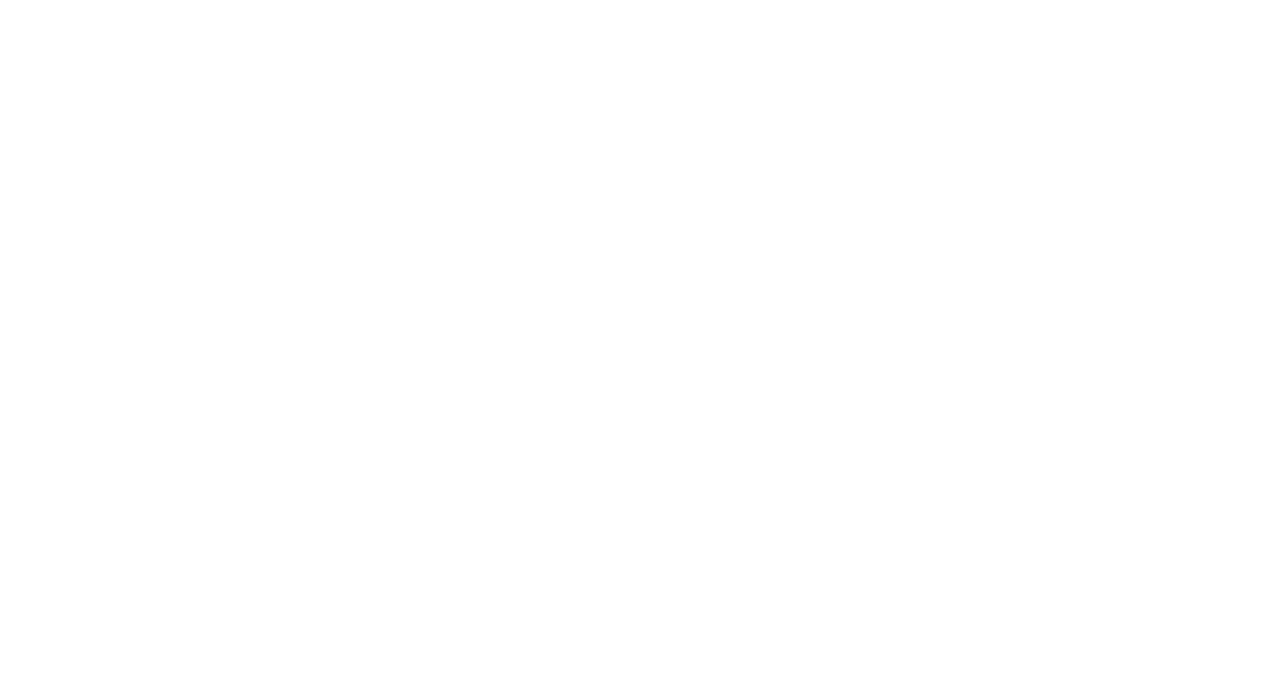
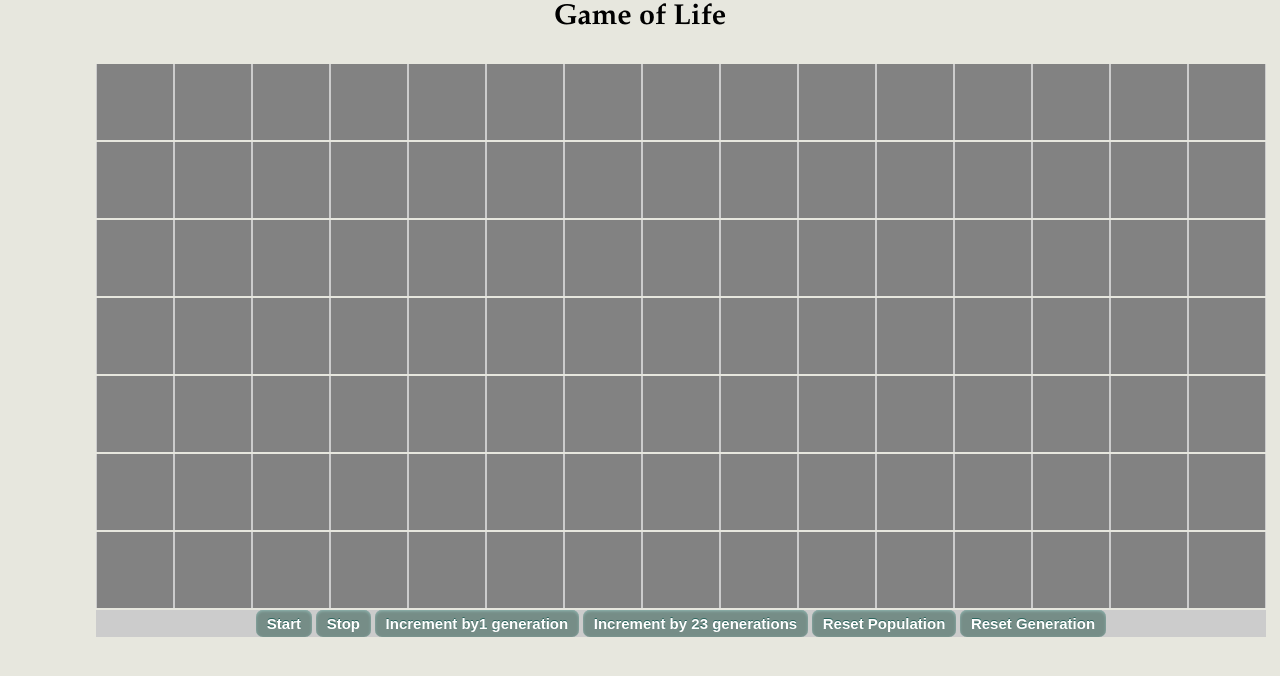
Before and after one commit to ayshasherin94/GameofLife, a plain HTML site: page gameoflife.html in a window 1280 px wide. Drawn offline with Linux system fonts and the light colour scheme.

Commit message:
grid layout

```diff
--- a/gameoflife.html
+++ b/gameoflife.html
@@ -2,24 +2,142 @@
 	<head>
 		<title>Game of life</title>
 	</head>
+	<link rel="stylesheet" type="text/css" href="style.css">
 	</head>
 	<script>
 
-	//size of gird
-	var gridwidth = 1;
-	// 2D array
-	function twoDarray(rows){
-	var element = [];
-	for (var i=0; i<rows; i++){
-	element[i] = [];
-		}
-		return element;
-	}
-	//create the table
-	var theTable = twoDarray(gridwidth);
 	</script>
 
 	<body>
+	<div align = "center">
+	<p class="serif">Game of Life<p>
+	<div class="wrapper">
+	     <div class="left1"></div>
+	     <div class="left2"></div>
+	     <div class="left3"></div>
+	     <div class="left4"></div>
+	     <div class="left5"></div>
+	     <div class="left6"></div>
+	     <div class="left7"></div>
+	     <div class="left8"></div>
+	     <div class="left9"></div>
+	     <div class="left10"></div>
+	     <div class="left11"></div>
+	     <div class="left12"></div>
+	     <div class="left13"></div>
+	     <div class="left14"></div>
+	     <div class="left15"></div>
+	 </div>
+	<div class="wrapper">
+	     <div class="left1"></div>
+	     <div class="left2"></div>
+	     <div class="left3"></div>
+	     <div class="left4"></div>
+	     <div class="left5"></div>
+	     <div class="left6"></div>
+	     <div class="left7"></div>
+	     <div class="left8"></div>
+	     <div class="left9"></div>
+	     <div class="left10"></div>
+	     <div class="left11"></div>
+	     <div class="left12"></div>
+	     <div class="left13"></div>
+	     <div class="left14"></div>
+	     <div class="left15"></div>
+	 </div>
+	<div class="wrapper">
+	     <div class="left1"></div>
+	     <div class="left2"></div>
+	     <div class="left3"></div>
+	     <div class="left4"></div>
+	     <div class="left5"></div>
+	     <div class="left6"></div>
+	     <div class="left7"></div>
+	     <div class="left8"></div>
+	     <div class="left9"></div>
+	     <div class="left10"></div>
+	     <div class="left11"></div>
+	     <div class="left12"></div>
+	     <div class="left13"></div>
+	     <div class="left14"></div>
+	     <div class="left15"></div>
+	 </div>
+	<div class="wrapper">
+	     <div class="left1"></div>
+	     <div class="left2"></div>
+	     <div class="left3"></div>
+	     <div class="left4"></div>
+	     <div class="left5"></div>
+	     <div class="left6"></div>
+	     <div class="left7"></div>
+	     <div class="left8"></div>
+	     <div class="left9"></div>
+	     <div class="left10"></div>
+	     <div class="left11"></div>
+	     <div class="left12"></div>
+	     <div class="left13"></div>
+	     <div class="left14"></div>
+	     <div class="left15"></div>
+	 </div>
+	<div class="wrapper">
+	     <div class="left1"></div>
+	     <div class="left2"></div>
+	     <div class="left3"></div>
+	     <div class="left4"></div>
+	     <div class="left5"></div>
+	     <div class="left6"></div>
+	     <div class="left7"></div>
+	     <div class="left8"></div>
+	     <div class="left9"></div>
+	     <div class="left10"></div>
+	     <div class="left11"></div>
+	     <div class="left12"></div>
+	     <div class="left13"></div>
+	     <div class="left14"></div>
+	     <div class="left15"></div>
+	 </div>
+	<div class="wrapper">
+	     <div class="left1"></div>
+	     <div class="left2"></div>
+	     <div class="left3"></div>
+	     <div class="left4"></div>
+	     <div class="left5"></div>
+	     <div class="left6"></div>
+	     <div class="left7"></div>
+	     <div class="left8"></div>
+	     <div class="left9"></div>
+	     <div class="left10"></div>
+	     <div class="left11"></div>
+	     <div class="left12"></div>
+	     <div class="left13"></div>
+	     <div class="left14"></div>
+	     <div class="left15"></div>
+	 </div>
+	<div class="wrapper">
+	     <div class="left1"></div>
+	     <div class="left2"></div>
+	     <div class="left3"></div>
+	     <div class="left4"></div>
+	     <div class="left5"></div>
+	     <div class="left6"></div>
+	     <div class="left7"></div>
+	     <div class="left8"></div>
+	     <div class="left9"></div>
+	     <div class="left10"></div>
+	     <div class="left11"></div>
+	     <div class="left12"></div>
+	     <div class="left13"></div>
+	     <div class="left14"></div>
+	     <div class="left15"></div>
+	 </div>
+<div class="wrapper">
+<a href="#" class="myButton">Start</a>
+<a href="#" class="myButton">Stop</a>
+<a href="#" class="myButton">Increment by1 generation</a>
+<a href="#" class="myButton">Increment by 23 generations</a>
+<a href="#" class="myButton">Reset Population</a>
+<a href="#" class="myButton">Reset Generation</a>
+</div>
+</div>
 	</body>
-
 	</html>
--- /dev/null
+++ b/style.css
@@ -0,0 +1,198 @@
+.wrapper{
+   position: relative;
+   float: left;
+   left: 96px;
+   width: 1170px;
+   margin-bottom: 2px;
+   background-color: #cccccc
+}
+.left1{
+   position: relative;
+   float: left;
+   left: 1px;
+   width: 76px;
+   height: 76px;
+   background-color: #828282
+}
+.left2{
+   position: relative;
+   float: left;
+   left: 3px;
+   width: 76px;
+   height: 76px;
+   background-color: #828282
+}
+.left3{
+   position: relative;
+   float: left;
+   left: 5px;
+   width: 76px;
+   height: 76px;
+   background-color: #828282
+}
+.left4{
+   position: relative;
+   float: left;
+   left: 7px;
+   width: 76px;
+   height: 76px;
+   background-color: #828282
+}
+.left5{
+   position: relative;
+   float: left;
+   left: 9px;
+   width: 76px;
+   height: 76px;
+   background-color: #828282
+}
+.left6{
+   position: relative;
+   float: left;
+   left: 11px;
+   width: 76px;
+   height: 76px;
+   background-color: #828282
+}
+.left7{
+   position: relative;
+   float: left;
+   left: 13px;
+   width: 76px;
+   height: 76px;
+   background-color: #828282
+}
+.left8{
+   position: relative;
+   float: left;
+   left: 15px;
+   width: 76px;
+   height: 76px;
+   background-color: #828282
+}
+.left9{
+   position: relative;
+   float: left;
+   left: 17px;
+   width: 76px;
+   height: 76px;
+   background-color: #828282
+}
+.left10{
+   position: relative;
+   float: left;
+   left: 19px;
+   width: 76px;
+   height: 76px;
+   background-color: #828282
+}
+.left11{
+   position: relative;
+   float: left;
+   left: 21px;
+   width: 76px;
+   height: 76px;
+   background-color: #828282
+}
+.left12{
+   position: relative;
+   float: left;
+   left: 23px;
+   width: 76px;
+   height: 76px;
+   background-color: #828282
+}
+.left13{
+   position: relative;
+   float: left;
+   left: 25px;
+   width: 76px;
+   height: 76px;
+   background-color: #828282
+}
+.left14{
+   position: relative;
+   float: left;
+   left: 27px;
+   width: 76px;
+   height: 76px;
+   background-color: #828282
+}
+.left15{
+   position: relative;
+   float: left;
+   left: 29px;
+   width: 76px;
+   height: 76px;
+   background-color: #828282
+}
+.left16{
+   position: relative;
+   float: left;
+   left: 29px;
+   width: 76px;
+   height: 76px;
+   background-color: #828282
+}
+.left17{
+   position: relative;
+   float: left;
+   left: 29px;
+   width: 76px;
+   height: 76px;
+   background-color: #828282
+}
+.left18{
+   position: relative;
+   float: left;
+   left: 29px;
+   width: 76px;
+   height: 76px;
+   background-color: #828282
+}
+.left19{
+   position: relative;
+   float: left;
+   left: 29px;
+   width: 76px;
+   height: 76px;
+   background-color: #828282
+}
+body {
+   border-width: 0px;
+   padding: 0px;
+   margin: 0px;
+   font-size: 90%;
+   background-color: #e7e7de
+}
+.myButton {
+	-moz-box-shadow:inset 0px 1px 3px 0px #91b8b3;
+	-webkit-box-shadow:inset 0px 1px 3px 0px #91b8b3;
+	box-shadow:inset 0px 1px 3px 0px #91b8b3;
+	background-color:#768d87;
+	-moz-border-radius:7px;
+	-webkit-border-radius:7px;
+	border-radius:7px;
+	display:inline-block;
+	cursor:pointer;
+	color:#ffffff;
+	font-family:Arial;
+	font-size:15px;
+	font-weight:bold;
+	padding:5px 11px;
+	text-decoration:none;
+	text-shadow:0px -1px 0px #2b665e;
+}
+.myButton:hover {
+	background-color:#6c7c7c;
+}
+.myButton:active {
+	position:relative;
+	top:1px;
+}
+p.serif {
+
+	 font-weight: 900;
+	font-size: 200%;
+    font-family: "Palatino Linotype", "Book Antiqua", Palatino, serif;
+}
```
